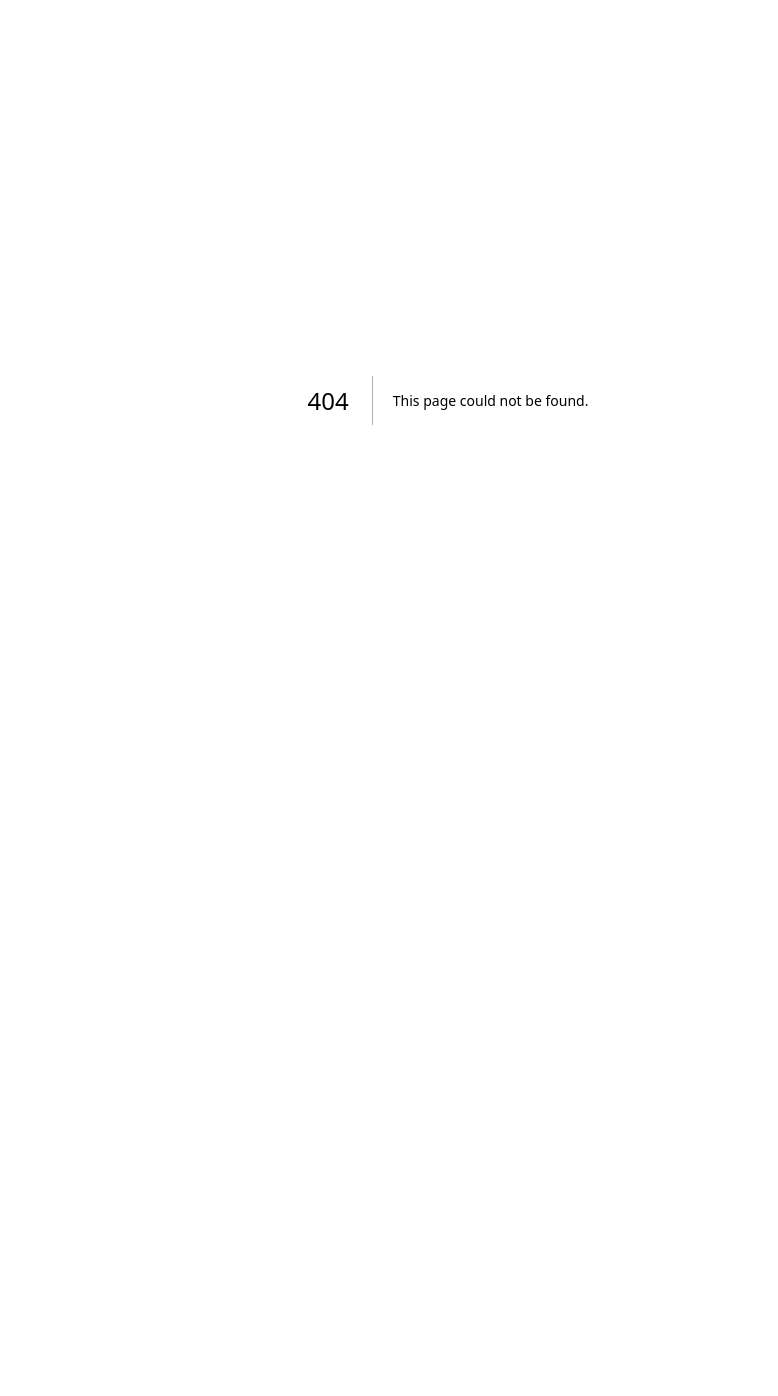
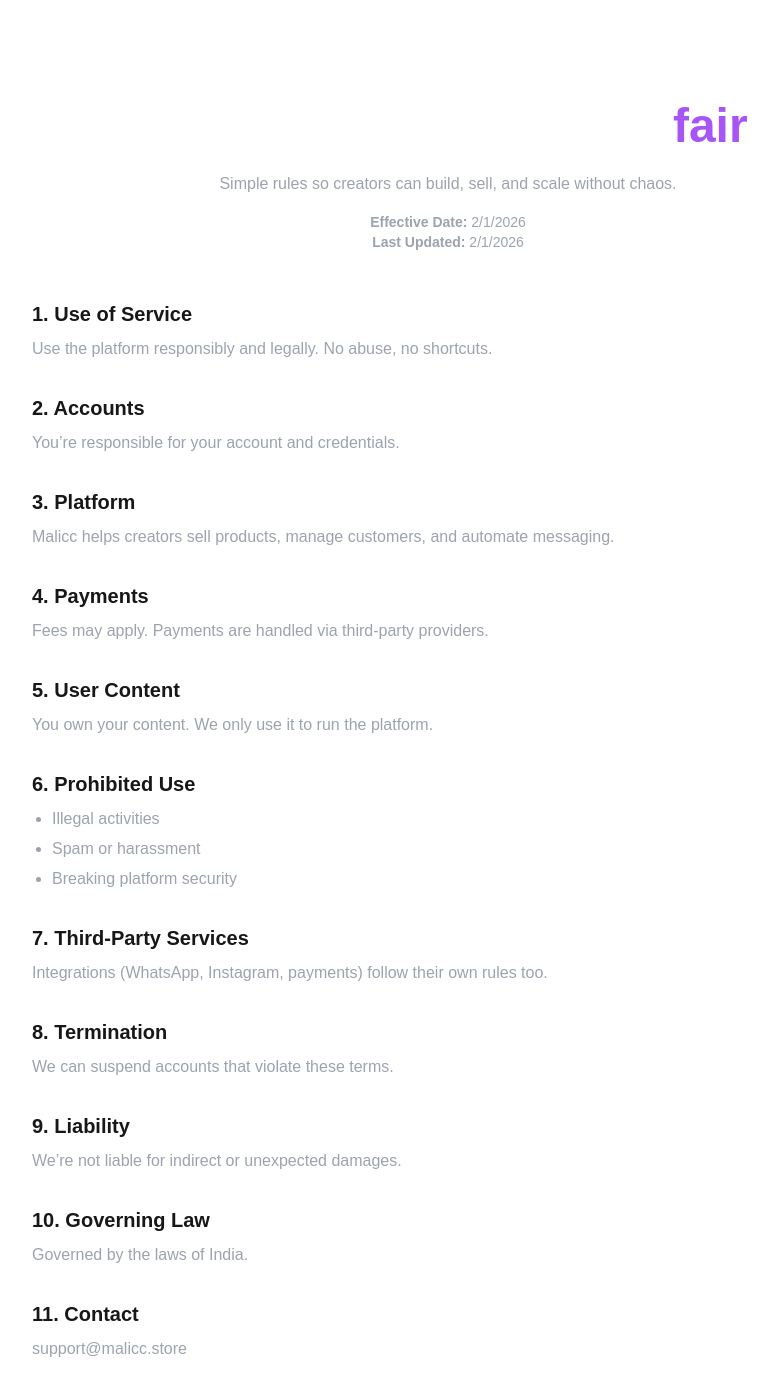
Before and after one commit to shahzerbaig/malicc-landing, a Next.js app: page /terms-and-condition in a window 1280 px wide. Before the commit this address had no page. Shown: the top 1396 px of the page, without its empty margins (192-970 px from the left). Before the commit the page ends 800 px from the top, so only its background shows below. Built offline with nearby package versions, Linux system fonts and the light colour scheme.

Commit message:
terms and condition added

```diff
--- /dev/null
+++ b/src/app/terms-and-condition/page.tsx
@@ -0,0 +1,106 @@
+export default function TermsPage() {
+  return (
+    <section className="px-8 py-24 max-w-4xl mx-auto">
+
+      {/* Header */}
+      <div className="text-center">
+        <h1 className="hero-title text-4xl md:text-5xl font-extrabold leading-tight">
+          Terms that keep things <span className="hero-highlight">fair</span>.
+        </h1>
+
+        <p className="mt-4 text-secondary">
+          Simple rules so creators can build, sell, and scale without chaos.
+        </p>
+
+        <div className="mt-4 text-sm text-secondary">
+          <p><strong>Effective Date:</strong> {new Date().toLocaleDateString()}</p>
+          <p><strong>Last Updated:</strong> {new Date().toLocaleDateString()}</p>
+        </div>
+      </div>
+
+      {/* Content */}
+      <div className="mt-12 space-y-8 text-base leading-relaxed">
+
+        <section>
+          <h2 className="text-xl font-semibold mb-2">1. Use of Service</h2>
+          <p className="text-secondary">
+            Use the platform responsibly and legally. No abuse, no shortcuts.
+          </p>
+        </section>
+
+        <section>
+          <h2 className="text-xl font-semibold mb-2">2. Accounts</h2>
+          <p className="text-secondary">
+            You’re responsible for your account and credentials.
+          </p>
+        </section>
+
+        <section>
+          <h2 className="text-xl font-semibold mb-2">3. Platform</h2>
+          <p className="text-secondary">
+            Malicc helps creators sell products, manage customers, and automate messaging.
+          </p>
+        </section>
+
+        <section>
+          <h2 className="text-xl font-semibold mb-2">4. Payments</h2>
+          <p className="text-secondary">
+            Fees may apply. Payments are handled via third-party providers.
+          </p>
+        </section>
+
+        <section>
+          <h2 className="text-xl font-semibold mb-2">5. User Content</h2>
+          <p className="text-secondary">
+            You own your content. We only use it to run the platform.
+          </p>
+        </section>
+
+        <section>
+          <h2 className="text-xl font-semibold mb-2">6. Prohibited Use</h2>
+          <ul className="list-disc pl-5 space-y-1 text-secondary">
+            <li>Illegal activities</li>
+            <li>Spam or harassment</li>
+            <li>Breaking platform security</li>
+          </ul>
+        </section>
+
+        <section>
+          <h2 className="text-xl font-semibold mb-2">7. Third-Party Services</h2>
+          <p className="text-secondary">
+            Integrations (WhatsApp, Instagram, payments) follow their own rules too.
+          </p>
+        </section>
+
+        <section>
+          <h2 className="text-xl font-semibold mb-2">8. Termination</h2>
+          <p className="text-secondary">
+            We can suspend accounts that violate these terms.
+          </p>
+        </section>
+
+        <section>
+          <h2 className="text-xl font-semibold mb-2">9. Liability</h2>
+          <p className="text-secondary">
+            We’re not liable for indirect or unexpected damages.
+          </p>
+        </section>
+
+        <section>
+          <h2 className="text-xl font-semibold mb-2">10. Governing Law</h2>
+          <p className="text-secondary">
+            Governed by the laws of India.
+          </p>
+        </section>
+
+        <section>
+          <h2 className="text-xl font-semibold mb-2">11. Contact</h2>
+          <p className="text-secondary">
+            support@malicc.store
+          </p>
+        </section>
+
+      </div>
+    </section>
+  );
+}
--- a/src/components/Footer.tsx
+++ b/src/components/Footer.tsx
@@ -5,7 +5,9 @@
     <footer className="section py-10 text-center text-muted text-sm">
       © {new Date().getFullYear()} malicc. Built for modern D2C brands.
 
-      <Link href="/privacy">Privacy Policy</Link>
+      <Link href="/privacy" className="">Privacy Policy</Link>
+    <br />
+      <Link href="/terms-and-conditions">Terms and Condition</Link>
     </footer>
   );
 }
```
